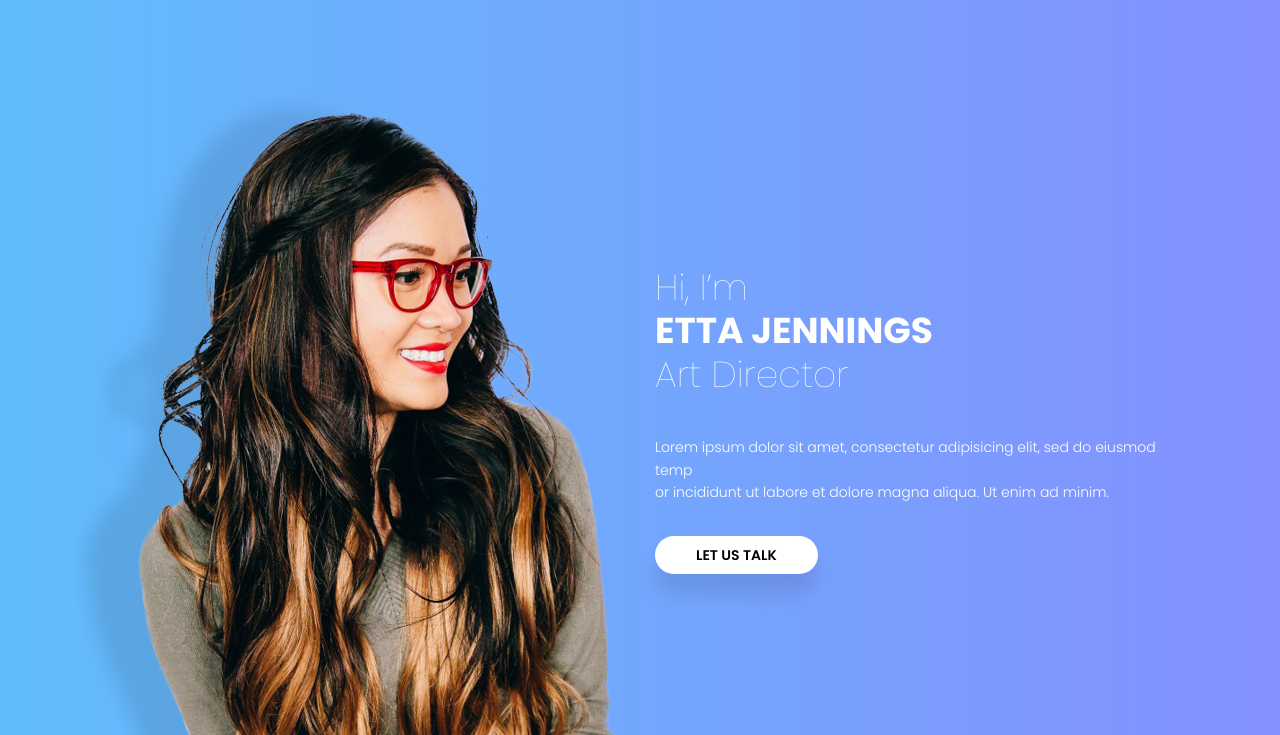
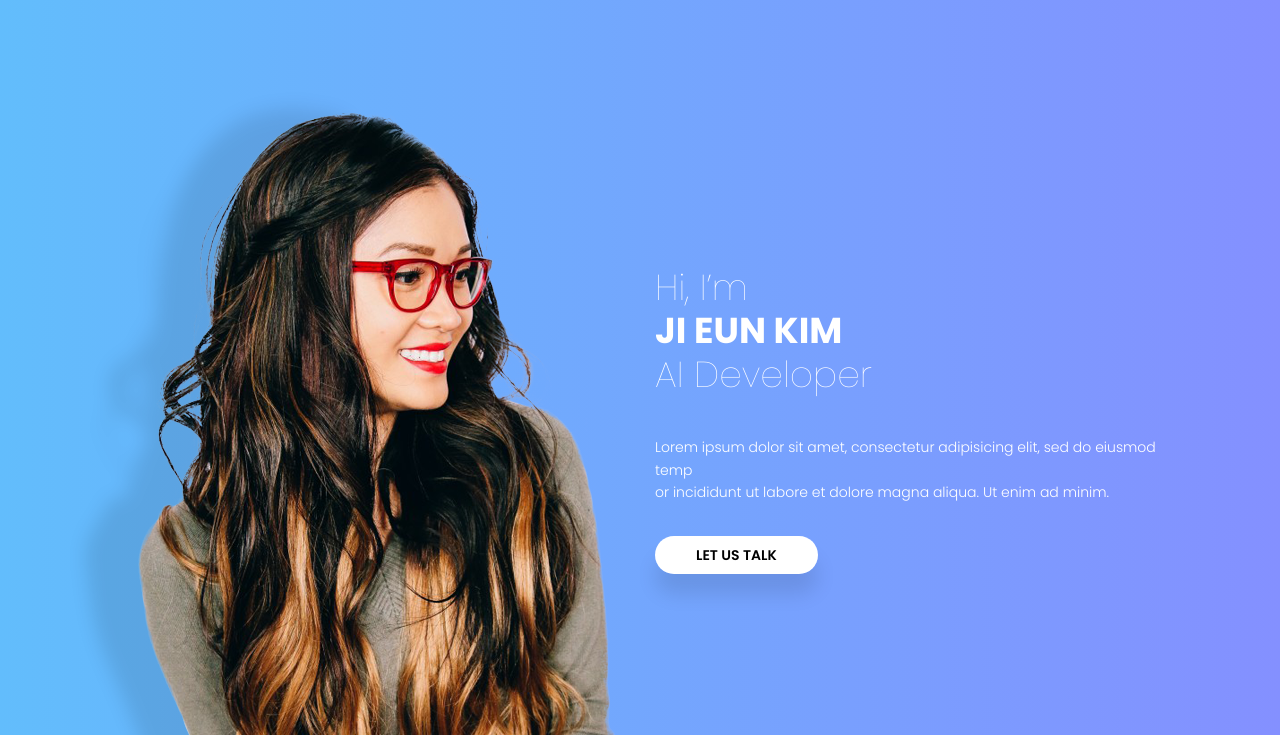
Before and after one commit to onelife90/onelife90.github.io, a plain HTML site: page resume/index.html in a window 1280 px wide. Shown: the part 65-800 px from the top of the page. Drawn offline with nearby package versions, Linux system fonts and the light colour scheme.

Commit message:
name chanmge

```diff
--- a/resume/index.html
+++ b/resume/index.html
@@ -72,8 +72,8 @@
 					<div class="col-lg-6 col-md-12 banner-left">
 						<h1 class="text-white">
 							Hi, I’m <br>
-							<span>Etta Jennings</span> <br>
-							Art Director
+							<span>Ji Eun Kim</span> <br>
+							AI Developer
 						</h1>
 						<p class="mx-auto text-white  mt-20 mb-40">
 							Lorem ipsum dolor sit amet, consectetur adipisicing elit, sed do eiusmod temp <br> or incididunt ut labore et dolore magna aliqua. Ut enim ad minim.
```
